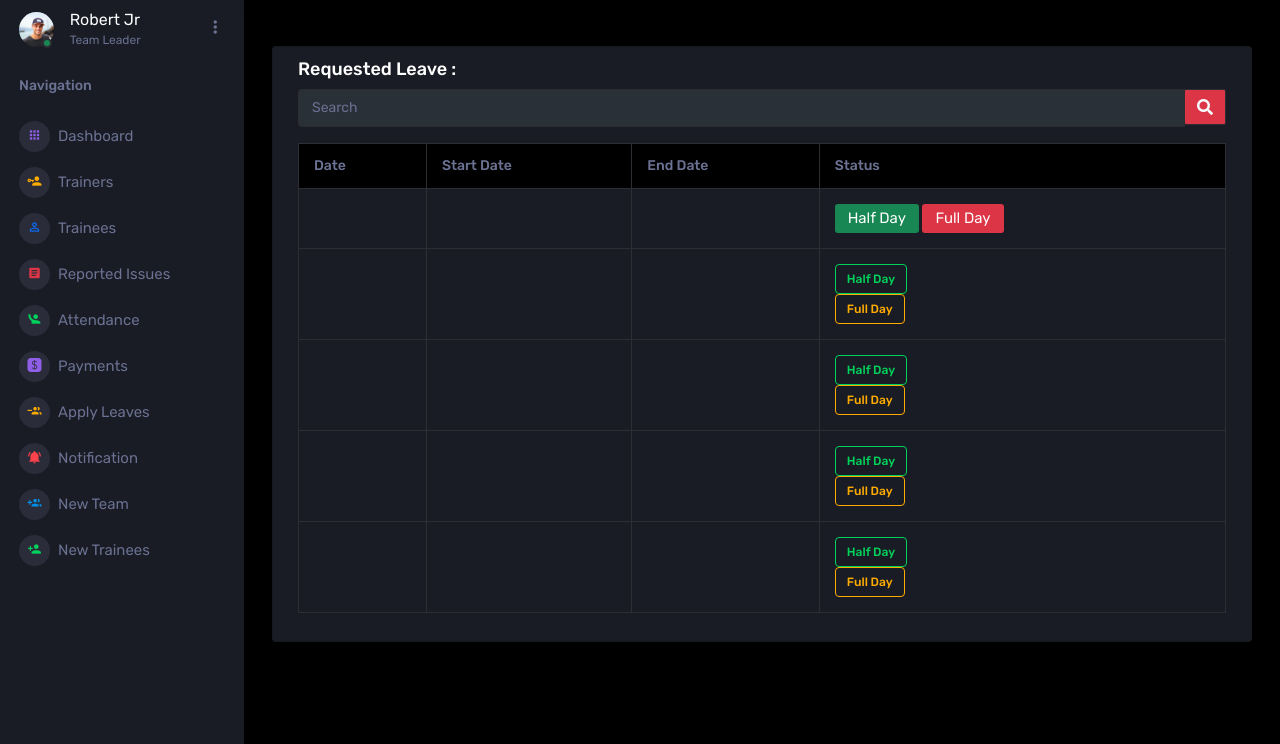
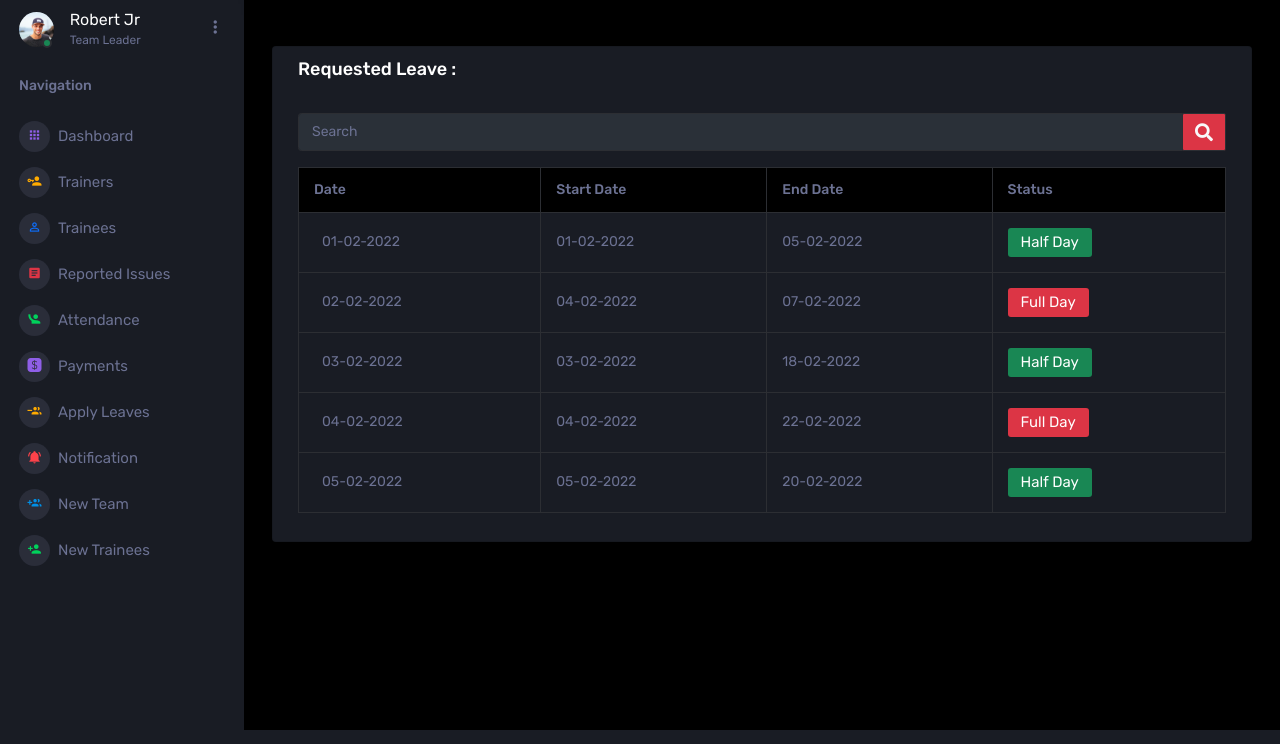
Before and after one commit to SEBIN-P-SABU/applyleave_attendance, a Django app: page /app/Requestedleave in a window 1280 px wide. Shown: the part 70-814 px from the top of the page. Run offline with Django 3.2, Linux system fonts and the light colour scheme; some libraries are stand-ins or nearby versions.

Commit message:
completed

```diff
--- a/templates/Requestedleave.html
+++ b/templates/Requestedleave.html
@@ -10,7 +10,7 @@
         <div class="card-body">
           <div class="row" style="margin-top: -16px">
             <div class="col-12 col-sm-12 col-md-12 col-lg-12">
-              <h4>Requested Leave :</h4>
+              <h4>Requested Leave :</h4><br>
             </div>
             <div class="col-12 col-sm-12 col-md-12 col-lg-12">
               <form>
@@ -24,7 +24,7 @@
                     <span class="input-group-text bg-danger"
                       ><i
                         class="fas fa-search text-light"
-                        style="font-size: 16px"
+                        style="font-size: 18px"
                       ></i
                     ></span>
                   </div>
@@ -32,6 +32,7 @@
               </form>
             </div>
             </div>
+            <div class="table-responsive">
                     <table class="table  table-bordered ">
                         <thead  style="background-color: black;">
                             <tr>
@@ -59,15 +60,36 @@
                                 </td> -->
                                 <td>
                                     <!-- <img src="assets/images/faces/face1.jpg" alt="image" /> -->
-                                    <span class="ps-2"></span>
+                                    <span class="ps-2">01-02-2022</span>
                                 </td>
-                                <td></td>
-                                <td></td>
+                                <td>01-02-2022</td>
+                                <td>05-02-2022</td>
                                 <!-- <td> Dashboard </td> -->
                                 <!-- <td> Credit card </td>
                                 <td> 04 Dec 2019 </td> -->
                                 <td>
                                     <button type="button" class="btn btn-social-icon-text bg-success">Half Day</button>
+
+                                </td>
+                            </tr>
+                            <tr>
+                                <!-- <td>
+                                    <div class="form-check form-check-muted m-0">
+                                        <label class="form-check-label">
+                       <input type="checkbox" class="form-check-input">
+                    </label>
+                                    </div>
+                                </td> -->
+                                <td>
+                                    <!-- <img src="assets/images/faces/face2.jpg" alt="image" /> -->
+                                    <span class="ps-2">02-02-2022</span>
+                                </td>
+                                <td>04-02-2022</td>
+                                <td>07-02-2022</td>
+                                <!-- <td> Website </td> -->
+                                <!-- <td> Cash on delivered </td>
+                                <td> 04 Dec 2019 </td> -->
+                                <td>
                                     <button type="button" class="btn btn-social-icon-text bg-danger" onclick="This will affect your salary.Are you sure to confirm?">Full Day</button>
                                 </td>
                             </tr>
@@ -80,39 +102,17 @@
                                     </div>
                                 </td> -->
                                 <td>
-                                    <!-- <img src="assets/images/faces/face2.jpg" alt="image" /> -->
-                                    <span class="ps-2"></span>
+                                    <!-- <img src="assets/images/faces/face5.jpg" alt="image" /> -->
+                                    <span class="ps-2">03-02-2022</span>
                                 </td>
-                                <td></td>
-                                <td></td>
-                                <!-- <td> Website </td> -->
-                                <!-- <td> Cash on delivered </td>
-                                <td> 04 Dec 2019 </td> -->
-                                <td>
-                                    <a href="#"><div class="badge badge-outline-success">Half Day</div></a><br>
-                                    <a href="#"><div class="badge badge-outline-warning">Full Day</div></a>
-                                </td>
-                            </tr>
-                            <tr>
-                                <!-- <td>
-                                    <div class="form-check form-check-muted m-0">
-                                        <label class="form-check-label">
-                       <input type="checkbox" class="form-check-input">
-                    </label>
-                                    </div>
-                                </td> -->
-                                <td>
-                                    <!-- <img src="assets/images/faces/face5.jpg" alt="image" /> -->
-                                    <span class="ps-2"></span>
-                                </td>
-                                <td></td>
-                                <td></td>
+                                <td>03-02-2022</td>
+                                <td>18-02-2022</td>
                                 <!-- <td> App design </td> -->
                                 <!-- <td> Credit card </td>
                                 <td> 04 Dec 2019 </td> -->
                                 <td>
-                                    <a href="#"><div class="badge badge-outline-success">Half Day</div></a><br>
-                                    <a href="#"><div class="badge badge-outline-warning">Full Day</div></a>
+                                    <button type="button" class="btn btn-social-icon-text bg-success">Half Day</button>
+
                             </tr>
                             <tr>
                                 <!-- <td>
@@ -124,16 +124,15 @@
                                 </td> -->
                                 <td>
                                     <!-- <img src="assets/images/faces/face3.jpg" alt="image" /> -->
-                                    <span class="ps-2"></span>
+                                    <span class="ps-2">04-02-2022</span>
                                 </td>
-                                <td></td>
-                                <td></td>
+                                <td>04-02-2022</td>
+                                <td>22-02-2022</td>
                                 <!-- <td> Development </td> -->
                                 <!-- <td> Online Payment </td>
                                 <td> 04 Dec 2019 </td> -->
                                 <td>
-                                    <a href="#"><div class="badge badge-outline-success">Half Day</div></a><br>
-                                    <a href="#"><div class="badge badge-outline-warning">Full Day</div></a>
+                                    <button type="button" class="btn btn-social-icon-text bg-danger" onclick="This will affect your salary.Are you sure to confirm?">Full Day</button>
                                 </td>
                             </tr>
                             <tr>
@@ -146,15 +145,15 @@
                                 </td> -->
                                 <td>
                                     <!-- <img src="assets/images/faces/face4.jpg" alt="image" /> -->
-                                    <span class="ps-2"></span>
+                                    <span class="ps-2">05-02-2022</span>
                                 </td>
-                                <td></td>
-                                <td></td>
+                                <td>05-02-2022</td>
+                                <td>20-02-2022</td>
                                 <!-- <td> Website </td> -->
 
                                 <td>
-                                    <a href="#"><div class="badge badge-outline-success">Half Day</div></a><br>
-                                    <a href="#"><div class="badge badge-outline-warning">Full Day</div></a>
+                                    <button type="button" class="btn btn-social-icon-text bg-success">Half Day</button>
+
                                 </td>
                             </tr>
                         </tbody>
--- a/templates/Trainers_Attendancetable.html
+++ b/templates/Trainers_Attendancetable.html
@@ -43,7 +43,7 @@
                                             <span class="input-group-text bg-danger"
                                               ><i
                                                 class="fas fa-search text-light"
-                                                style="font-size: 16px"
+                                                style="font-size: 18px"
                                               ></i
                                             ></span>
                                           </div>
--- a/templates/index.html
+++ b/templates/index.html
@@ -85,7 +85,7 @@
                   </div>
                 </a>
 
-                </a>
+
               </div>
             </div>
           </li>
@@ -172,29 +172,6 @@
               <span class="menu-title">New Trainees</span>
             </a>
           </li>
-          {% comment %} <li class="nav-item menu-items">
-            <a class="nav-link" href="/app/Trainees_Calendar">
-              <span class="menu-icon">
-                <i class="mdi mdi-contacts"></i>
-              </span>
-              <span class="menu-title">Calendar</span>
-            </a>
-          </li>
-          <li class="nav-item menu-items">
-            <a class="nav-link" href="/app/Requestedleave">
-              <span class="menu-icon">
-                <i class="mdi mdi-table-large"></i>
-              </span>
-              <span class="menu-title">requested leave</span>
-            </a>
-            <li class="nav-item menu-items">
-              <a class="nav-link" href="/app/Trainees_Attendancetable">
-                <span class="menu-icon">
-                  <i class="mdi mdi-table-large"></i>
-                </span>
-                <span class="menu-title">Attendance Table</span>
-              </a>
-            </li> {% endcomment %}
         </ul>
       </nav>
       <!-- partial -->
```
Also changed, not shown: templates/Trainees_Attendancetable.html (+1 -21 lines).
